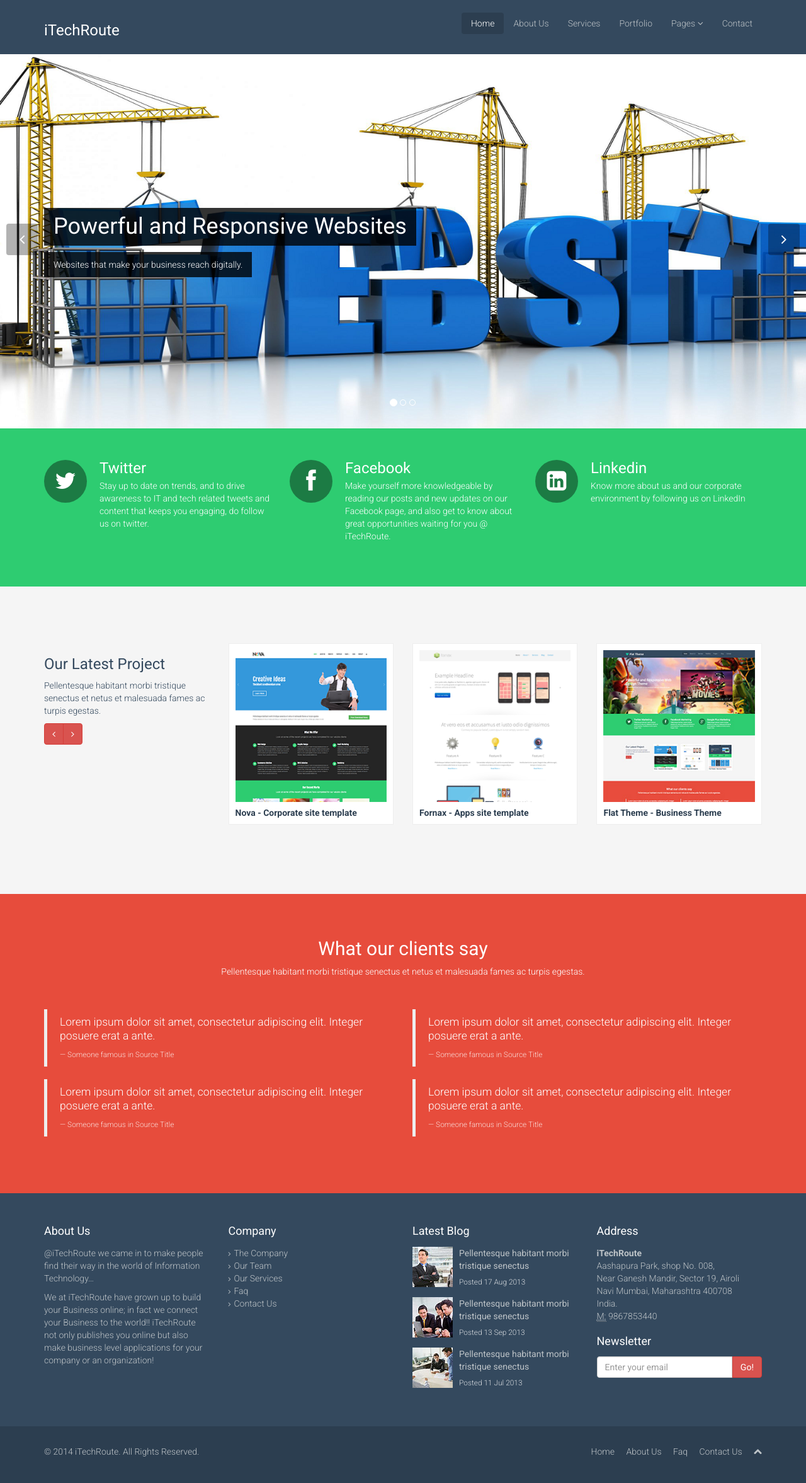
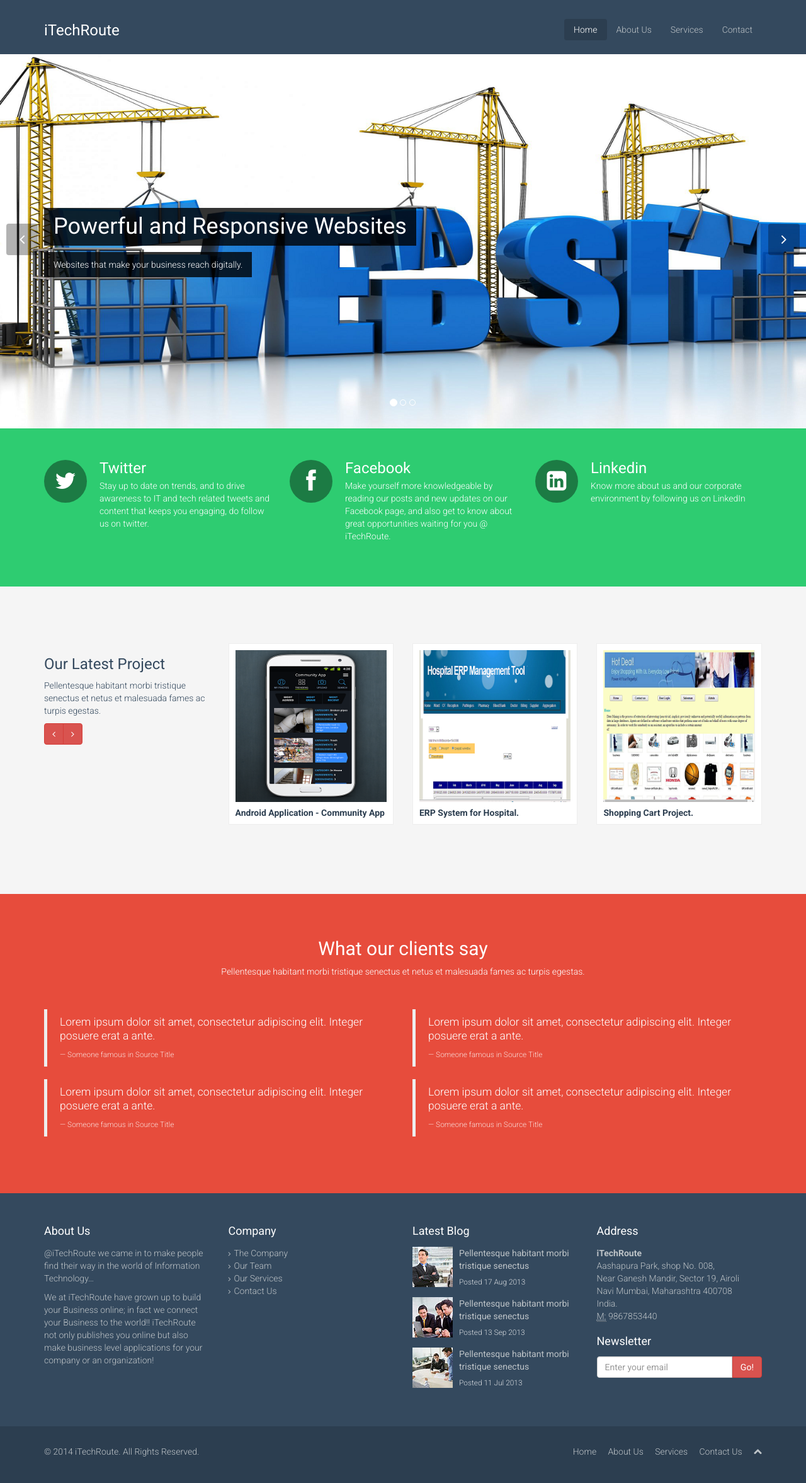
Before and after one commit to surajJha/projecty, a CodeIgniter app: page / in a window 1280 px wide. Shown: the whole page at 63% size. Run offline with CodeIgniter, Linux system fonts and the light colour scheme.

Commit message:
-changed for latest project images,logo and commented unwanted pages(Portfolio,faqs)

```diff
--- a/application/views/css/main.css
+++ b/application/views/css/main.css
@@ -718,8 +718,9 @@ ul.tag-cloud li {
   line-height: 50px;
   color: #fff;
 }
+/*Changed the margin-top from 20 px to 30 px for alignment*/
 .navbar-inverse .navbar-nav {
-  margin-top: 20px;
+  margin-top: 30px;
 }
 .navbar-inverse .navbar-nav > li > a {
   padding-top: 7px;
@@ -1087,3 +1088,10 @@ ul.faq li > div h3 {
   margin-top: 150px;
   margin-bottom: 150px;
 }
+/*By Apurv for Meet The Team to be seen properly*/
+.anchor{
+  display: block;
+  height: 100px; /*same height as header*/
+  margin-top: -100px; /*same height as header*/
+  visibility: hidden;
+}
--- a/application/views/elements/bottomsection.php
+++ b/application/views/elements/bottomsection.php
@@ -15,12 +15,12 @@
                             <li><a href="<?php echo site_url();?>/loadViewsController/loadAboutus#meettheteam">Our Team</a></li>
 <!--                            <li><a href="#">Our Partners</a></li>-->
                             <li><a href="<?php echo site_url();?>/loadViewsController/loadServices">Our Services</a></li>
-                            <li><a href="<?php echo site_url();?>/loadViewsController/loadFAQ">Faq</a></li>
+<!--                            <li><a href="<?php echo site_url();?>/loadViewsController/loadFAQ">Faq</a></li>-->
                             <li><a href="<?php echo site_url();?>/loadViewsController/loadContactus">Contact Us</a></li>
 <!--                            <li><a href="#">Privacy Policy</a></li>
                             <li><a href="#">Terms of Use</a></li>
                             <li><a href="#">Copyright</a></li>-->
-                            <br><br><br><br>
+                            <br><br><br><br><br>
                         </ul>
                     </div>
                 </div><!--/.col-md-3-->
--- a/application/views/elements/footer.php
+++ b/application/views/elements/footer.php
@@ -8,7 +8,8 @@
                     <ul class="pull-right">
                         <li><a href="<?php echo base_url();?>">Home</a></li>
                         <li><a href="<?php echo site_url();?>/loadViewsController/loadAboutus">About Us</a></li>
-                        <li><a href="<?php echo site_url();?>/loadViewsController/loadFAQ">Faq</a></li>
+                        <li><a href="<?php echo site_url();?>/loadViewsController/loadServices">Services</a></li>
+<!--                        <li><a href="<?php echo site_url();?>/loadViewsController/loadFAQ">Faq</a></li>-->
                         <li><a href="<?php echo site_url();?>/loadViewsController/loadContactus">Contact Us</a></li>
                         <li><a id="gototop" class="gototop" href="#"><i class="icon-chevron-up"></i></a></li><!--#gototop-->
                     </ul>
--- a/application/views/faq.php
+++ b/application/views/faq.php
@@ -32,7 +32,7 @@
                     <span class="icon-bar"></span>
                 </button>
                 <a class="navbar-brand" href="<?php echo site_url();?>"><!--<img src="<?php echo base_url();?>application/views/images/logo.png" alt="logo">-->
-                    <h2 class="animation animated-item-1">iTechRoute</h2>
+                    <h3>iTechRoute</h3>
                 </a>
             </div>
             <div class="collapse navbar-collapse">
@@ -41,12 +41,12 @@
                     <li><a href="<?php echo site_url();?>/loadViewsController/loadAboutus">About Us</a></li>
                     <li><a href="<?php echo site_url();?>/loadViewsController/loadServices">Services</a></li>
                     <li><a href="<?php echo site_url();?>/loadViewsController/loadPortfolio">Portfolio</a></li>
-                    <li class="dropdown">
+<!--                    <li class="dropdown">
                         <a href="#" class="dropdown-toggle" data-toggle="dropdown">Pages <i class="icon-angle-down"></i></a>
                         <ul class="dropdown-menu">
                             <li><a href="<?php echo site_url();?>/loadViewsController/loadFAQ">FAQ</a></li>
                         </ul>
-                    </li>
+                    </li>-->
 <!--                    <li class="dropdown active">
                         <a href="#" class="dropdown-toggle" data-toggle="dropdown">Pages <i class="icon-angle-down"></i></a>
                         <ul class="dropdown-menu">
--- a/application/views/index.php
+++ b/application/views/index.php
@@ -41,13 +41,13 @@
                     <li class="active"><a href="<?php echo site_url();?>">Home</a></li>
                     <li><a href="<?php echo site_url();?>/loadViewsController/loadAboutus">About Us</a></li>
                     <li><a href="<?php echo site_url();?>/loadViewsController/loadServices">Services</a></li>
-                    <li><a href="<?php echo site_url();?>/loadViewsController/loadPortfolio">Portfolio</a></li>
+<!--                    <li><a href="<?php echo site_url();?>/loadViewsController/loadPortfolio">Portfolio</a></li>
                     <li class="dropdown">
                         <a href="#" class="dropdown-toggle" data-toggle="dropdown">Pages <i class="icon-angle-down"></i></a>
                         <ul class="dropdown-menu">
                             <li><a href="<?php echo site_url();?>/loadViewsController/loadFAQ">FAQ</a></li>
                         </ul>
-                    </li>
+                    </li>-->
 <!--                    <li class="dropdown">
                         <a href="#" class="dropdown-toggle" data-toggle="dropdown">Pages <i class="icon-angle-down"></i></a>
                         <ul class="dropdown-menu">
@@ -191,12 +191,12 @@
                                     <div class="col-xs-4">
                                         <div class="portfolio-item">
                                             <div class="item-inner">
-                                                <img class="img-responsive" src="<?php echo base_url();?>application/views/images/portfolio/recent/item1.png" alt="">
+                                                <img class="img-responsive" src="<?php echo base_url();?>application/views/images/portfolio/recent/Community_App.png" alt="">
                                                 <h5>
-                                                    Nova - Corporate site template
+                                                    Android Application - Community App
                                                 </h5>
                                                 <div class="overlay">
-                                                    <a class="preview btn btn-danger" title="Malesuada fames ac turpis egestas" href="<?php echo base_url();?>images/portfolio/full/item1.jpg" rel="prettyPhoto"><i class="icon-eye-open"></i></a>
+                                                    <a class="preview btn btn-danger" title="Android Application - Community App" href="<?php echo base_url();?>application/views/images/portfolio/full/Community_App.png" rel="prettyPhoto"><i class="icon-eye-open"></i></a>
                                                 </div>
                                             </div>
                                         </div>
@@ -204,12 +204,12 @@
                                     <div class="col-xs-4">
                                         <div class="portfolio-item">
                                             <div class="item-inner">
-                                                <img class="img-responsive" src="<?php echo base_url();?>application/views/images/portfolio/recent/item3.png" alt="">
+                                                <img class="img-responsive" src="<?php echo base_url();?>application/views/images/portfolio/recent/Hospital_ERP.png" alt="">
                                                 <h5>
-                                                    Fornax - Apps site template
+                                                    ERP System for Hospital.
                                                 </h5>
                                                 <div class="overlay">
-                                                    <a class="preview btn btn-danger" title="Malesuada fames ac turpis egestas" href="<?php echo base_url();?>application/views/images/portfolio/full/item1.jpg" rel="prettyPhoto"><i class="icon-eye-open"></i></a>
+                                                    <a class="preview btn btn-danger" title="ERP System for Hospital." href="<?php echo base_url();?>application/views/images/portfolio/full/Hospital_ERP.png" rel="prettyPhoto"><i class="icon-eye-open"></i></a>
                                                 </div>
                                             </div>
                                         </div>
@@ -217,19 +217,19 @@
                                     <div class="col-xs-4">
                                         <div class="portfolio-item">
                                             <div class="item-inner">
-                                                <img class="img-responsive" src="<?php echo base_url();?>application/views/images/portfolio/recent/item2.png" alt="">
+                                                <img class="img-responsive" src="<?php echo base_url();?>application/views/images/portfolio/recent/Shopping_Cart.png" alt="">
                                                 <h5>
-                                                    Flat Theme - Business Theme
+                                                    Shopping Cart Project.
                                                 </h5>
                                                 <div class="overlay">
-                                                    <a class="preview btn btn-danger" title="Malesuada fames ac turpis egestas" href="<?php echo base_url();?>application/views/images/portfolio/full/item1.jpg" rel="prettyPhoto"><i class="icon-eye-open"></i></a>
+                                                    <a class="preview btn btn-danger" title="Shopping Cart Project." href="<?php echo base_url();?>application/views/images/portfolio/full/Shopping_Cart.png" rel="prettyPhoto"><i class="icon-eye-open"></i></a>
                                                 </div>
                                             </div>
                                         </div>
                                     </div>
                                 </div><!--/.row-->
                             </div><!--/.item-->
-                            <div class="item">
+<!--                            <div class="item">
                                 <div class="row">
                                     <div class="col-xs-4">
                                         <div class="portfolio-item">
@@ -271,7 +271,7 @@
                                         </div>
                                     </div>
                                 </div>
-                            </div><!--/.item-->
+                            </div>/.item-->
                         </div>
                     </div>
                 </div>
--- a/application/views/portfolio.php
+++ b/application/views/portfolio.php
@@ -32,7 +32,7 @@
                     <span class="icon-bar"></span>
                 </button>
                 <a class="navbar-brand" href="<?php echo site_url();?>"><!--<img src="<?php echo base_url();?>application/views/images/logo.png" alt="logo">-->
-                    <h2 class="animation animated-item-1">iTechRoute</h2>
+                    <h3>iTechRoute</h3>
                 </a>
             </div>
             <div class="collapse navbar-collapse">
@@ -41,12 +41,12 @@
                     <li><a href="<?php echo site_url();?>/loadViewsController/loadAboutus">About Us</a></li>
                     <li><a href="<?php echo site_url();?>/loadViewsController/loadServices">Services</a></li>
                     <li class="active"><a href="<?php echo site_url();?>/loadViewsController/loadPortfolio">Portfolio</a></li>
-                    <li class="dropdown">
+<!--                    <li class="dropdown">
                         <a href="#" class="dropdown-toggle" data-toggle="dropdown">Pages <i class="icon-angle-down"></i></a>
                         <ul class="dropdown-menu">
                             <li><a href="<?php echo site_url();?>/loadViewsController/loadFAQ">FAQ</a></li>
                         </ul>
-                    </li>
+                    </li>-->
 <!--                    <li class="dropdown">
                         <a href="#" class="dropdown-toggle" data-toggle="dropdown">Pages <i class="icon-angle-down"></i></a>
                         <ul class="dropdown-menu">
```
Also changed, not shown: application/views/about-us.php (+15 -10 lines), application/views/contact-us.php (+4 -4 lines), application/views/services.php (+4 -4 lines), application/views/images/portfolio/full/Community_App.png (added), application/views/images/portfolio/full/Hospital_ERP.png (added), application/views/images/portfolio/full/Shopping_Cart.png (added), application/views/images/portfolio/recent/Community_App.png (added), application/views/images/portfolio/recent/Hospital_ERP.png (added), application/views/images/portfolio/recent/Shopping_Cart.png (added).
